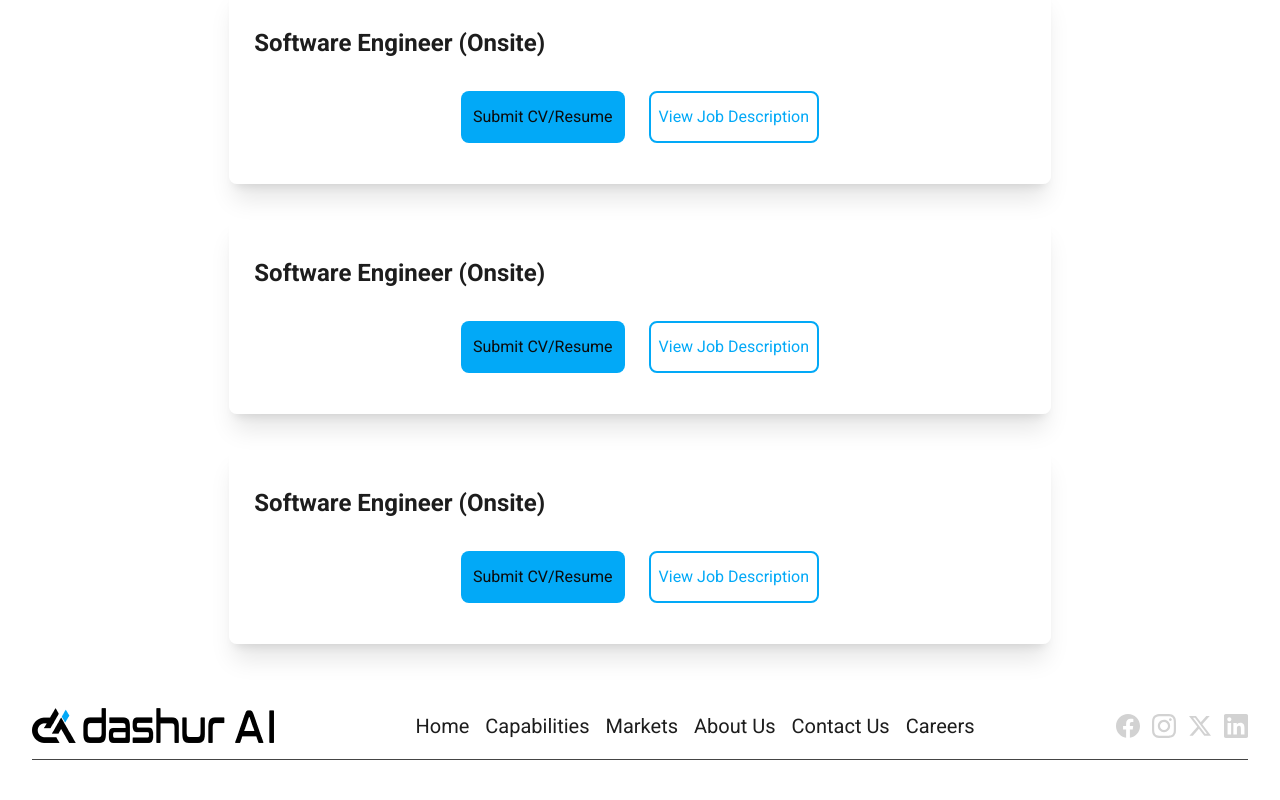
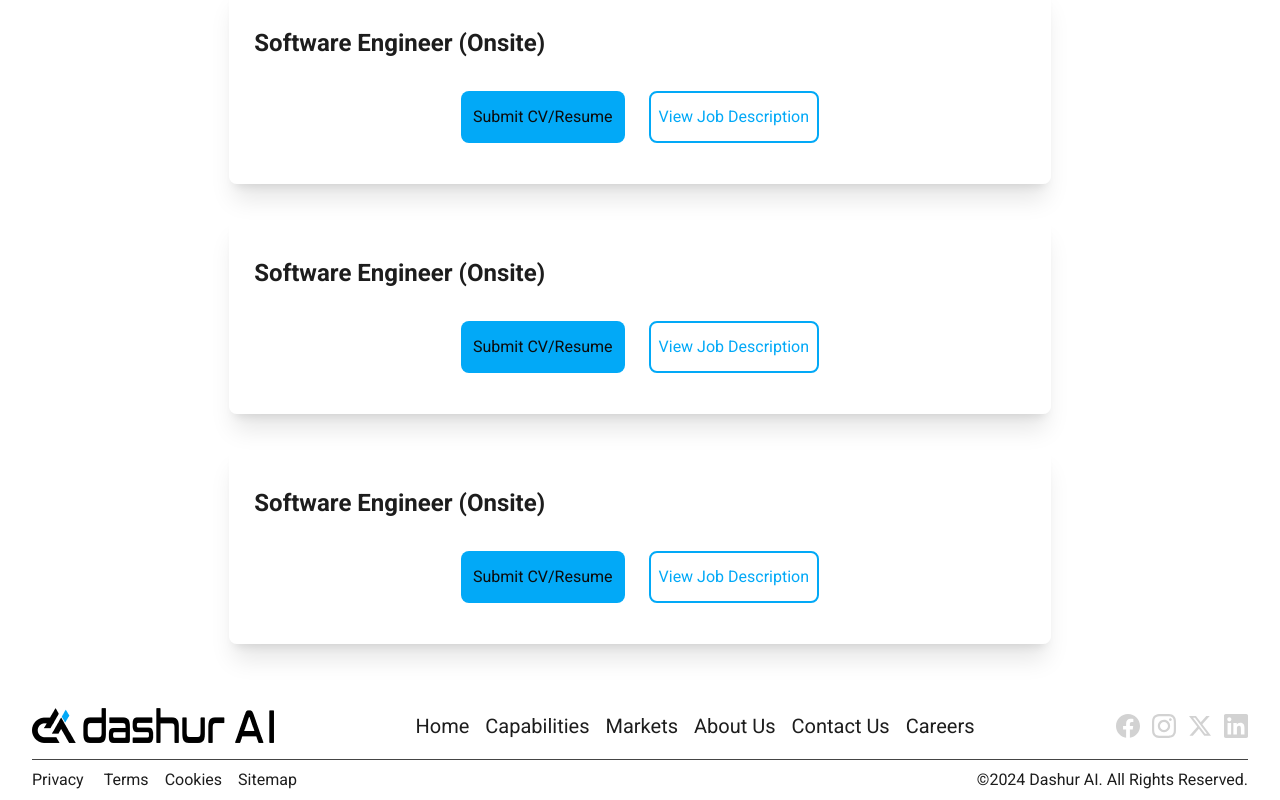
Before and after one commit to saadsrabon/dashurcorporate, a React (Vite) app: page /career in a window 1280 px wide. Shown: the part 1770-2570 px from the top of the page. Built offline with nearby package versions, Linux system fonts and the light colour scheme; what react-chatbot-kit would draw is missing.

Commit message:
2024-01-20 04:42:21 - fixed light mode footer color

```diff
--- a/src/shared/Footer.jsx
+++ b/src/shared/Footer.jsx
@@ -95,7 +95,7 @@ const Footer = ({ isDarkMode }) => {
 
         </div>
       </nav>
-      <div className="hidden md:hidden lg:flex  justify-between items-center py-2">
+      <div className="hidden text-light-text md:hidden lg:flex  justify-between items-center py-2">
         <div className=" space-x-4">
             <a href="">Privacy </a>
             <a href="">Terms</a>
@@ -103,7 +103,7 @@ const Footer = ({ isDarkMode }) => {
             <a href="">Sitemap</a>
         </div>
         <div>
-            <p>©2024 Dashur AI. All Rights Reserved.</p>
+            <p className="text-light-text">©2024 Dashur AI. All Rights Reserved.</p>
         </div>
       </div>
 
```
